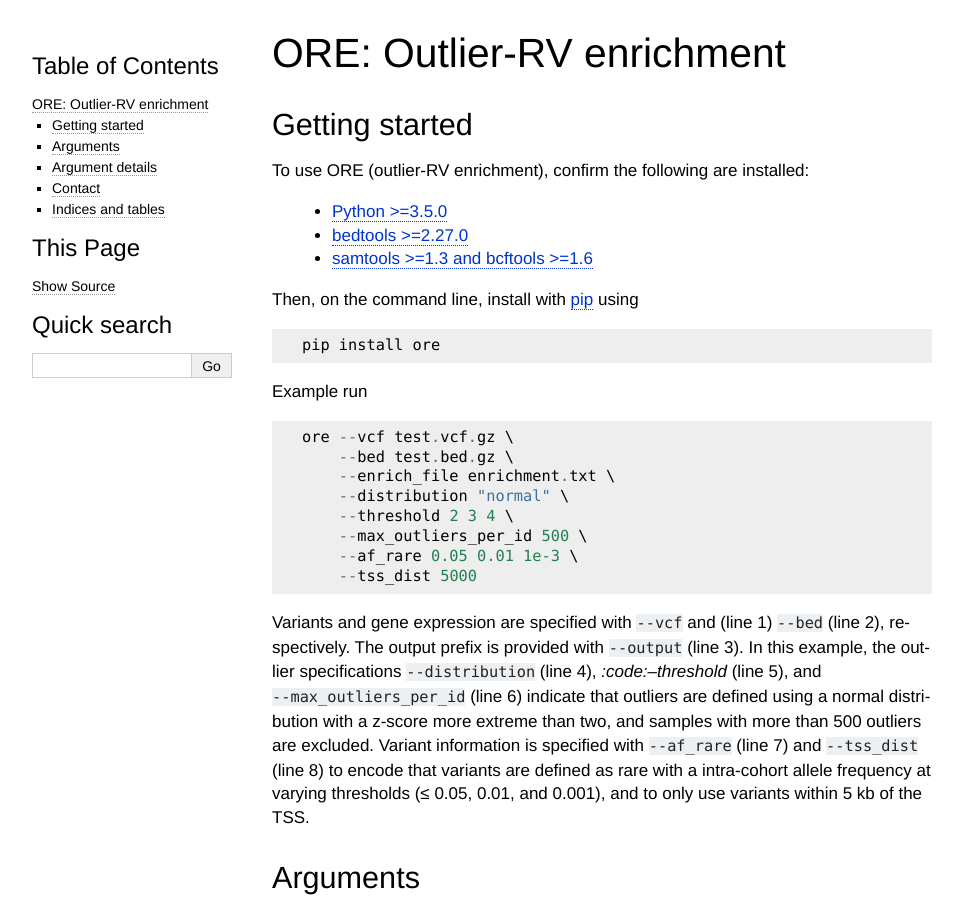
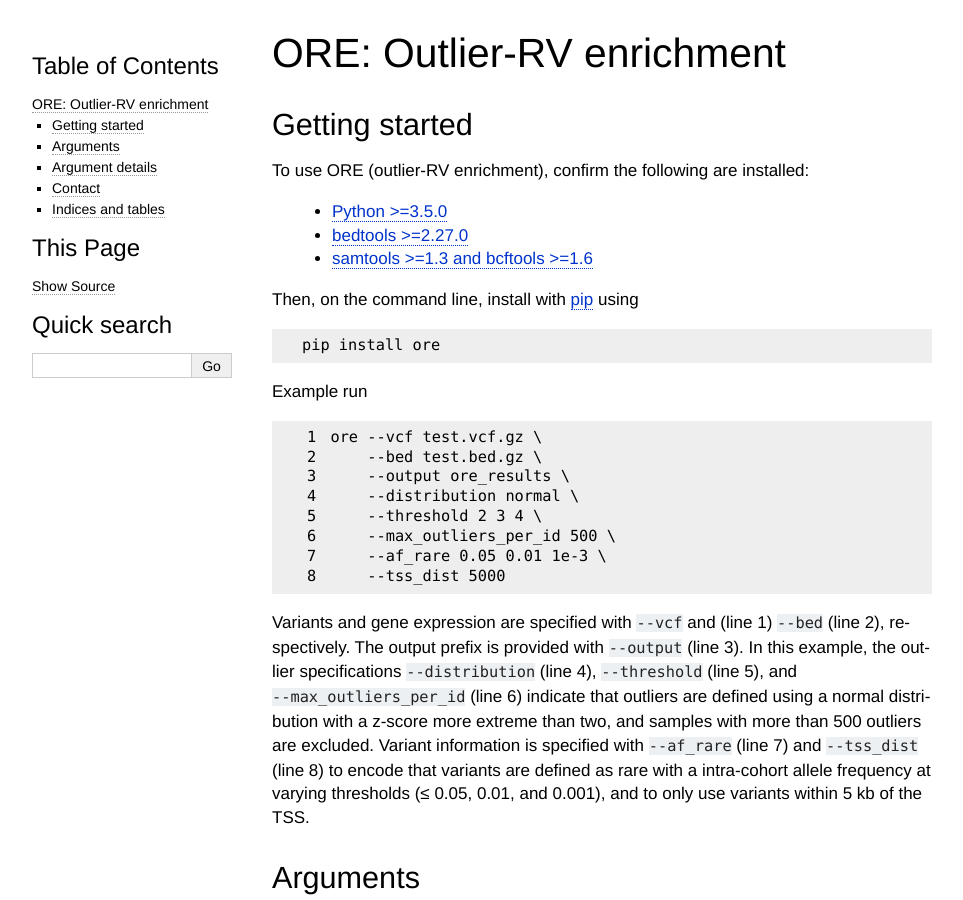
Before and after one commit to frichter/ore, a Sphinx documentation site: the page built from docs/index.rst, in a window 1280 px wide and 900 px high. Shown: the whole window, without its empty margins (148-1111 px from the left). Built offline with Sphinx 7.4.7, drawn with Linux system fonts in a browser that asks for light colours.

```diff
--- a/docs/index.rst
+++ b/docs/index.rst
@@ -31,19 +31,20 @@ Then, on the command line, install with pip_ using
 
 Example run
 
-.. code-block::
+.. code-block:: none
+   :linenos:
 
     ore --vcf test.vcf.gz \
         --bed test.bed.gz \
-        --enrich_file enrichment.txt \
-        --distribution "normal" \
+        --output ore_results \
+        --distribution normal \
         --threshold 2 3 4 \
         --max_outliers_per_id 500 \
         --af_rare 0.05 0.01 1e-3 \
         --tss_dist 5000
 
 
-Variants and gene expression are specified with :code:`--vcf` and (line 1) :code:`--bed` (line 2), respectively. The output prefix is provided with :code:`--output` (line 3). In this example, the outlier specifications :code:`--distribution` (line 4), `:code:--threshold` (line 5), and :code:`--max_outliers_per_id` (line 6) indicate that outliers are defined using a normal distribution with a z-score more extreme than two, and samples with more than 500 outliers are excluded. Variant information is specified with :code:`--af_rare` (line 7) and :code:`--tss_dist` (line 8) to encode that variants are defined as rare with a intra-cohort allele frequency at varying thresholds (≤ 0.05, 0.01, and 0.001), and to only use variants within 5 kb of the TSS.
+Variants and gene expression are specified with :code:`--vcf` and (line 1) :code:`--bed` (line 2), respectively. The output prefix is provided with :code:`--output` (line 3). In this example, the outlier specifications :code:`--distribution` (line 4), :code:`--threshold` (line 5), and :code:`--max_outliers_per_id` (line 6) indicate that outliers are defined using a normal distribution with a z-score more extreme than two, and samples with more than 500 outliers are excluded. Variant information is specified with :code:`--af_rare` (line 7) and :code:`--tss_dist` (line 8) to encode that variants are defined as rare with a intra-cohort allele frequency at varying thresholds (≤ 0.05, 0.01, and 0.001), and to only use variants within 5 kb of the TSS.
 
 
 
```
Also changed, not shown: README.rst (+4 -3 lines).
